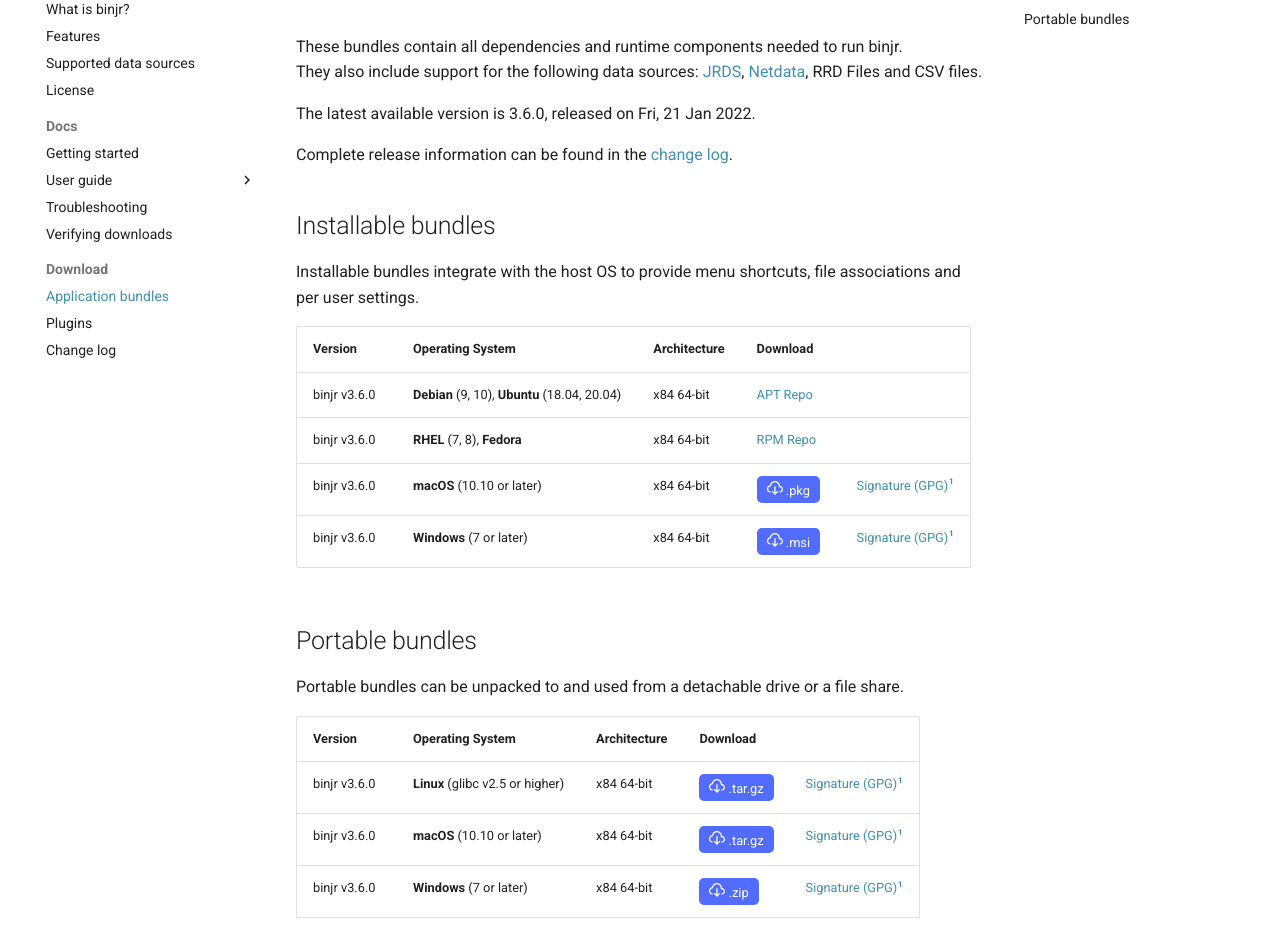
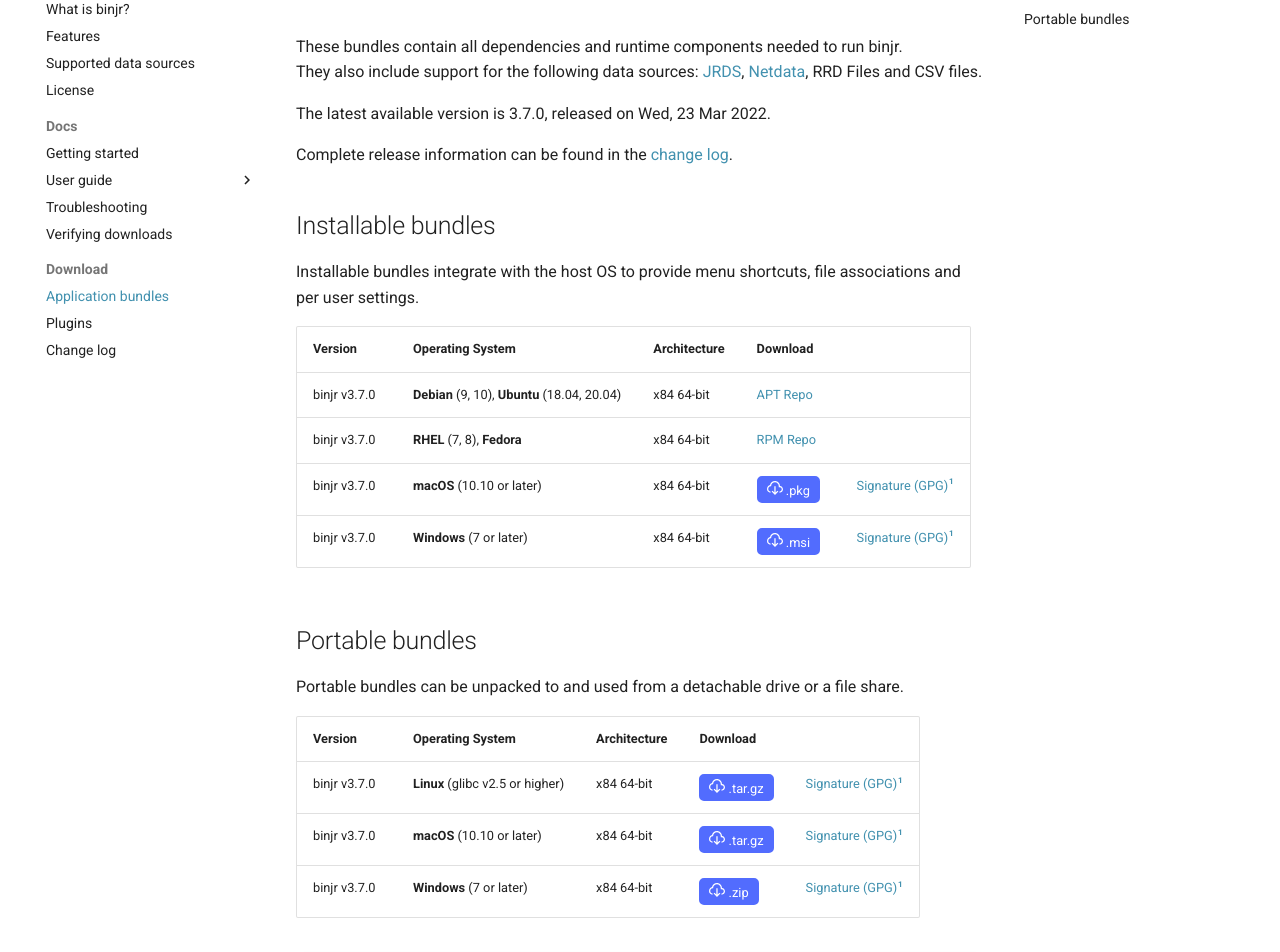
Before and after one commit to binjr/binjr.github.io, an MkDocs documentation site: the page built from docs/download/latest_release.md, in a window 1280 px wide and 1400 px high. Shown: the part 146-1098 px from the top of the window. Built offline with MkDocs 1.6.1 and Material for MkDocs 9.7.7, drawn with Linux system fonts in a browser that asks for light colours; comment, search, counter and statistics services are not loaded.

Commit message:
Release  v3.7.0

```diff
--- a/docs/download/latest_release.md
+++ b/docs/download/latest_release.md
@@ -4,7 +4,7 @@
 They also include support for the following data sources:
 [JRDS](https://github.com/fbacchella/jrds), [Netdata](https://www.netdata.cloud), RRD Files and CSV files.
 
-The latest available version is 3.6.0, released on Fri, 21 Jan 2022.
+The latest available version is 3.7.0, released on Wed, 23 Mar 2022.
 
 Complete release information can be found in the [change log](CHANGELOG.md).
 
@@ -35,10 +35,10 @@
 
 |Version     | Operating System       |  Architecture        |  Download  | |
 |----------|----------|----------|------|----|
-| binjr v3.6.0 | **Debian** (9, 10), **Ubuntu** (18.04, 20.04)| x84 64-bit | [APT Repo](https://repos.binjr.eu/apt) |   |
-| binjr v3.6.0 | **RHEL** (7, 8), **Fedora**| x84 64-bit | [RPM Repo](https://repos.binjr.eu/rpm) |   |
-| binjr v3.6.0 | **macOS** (10.10 or later)| x84 64-bit |  [<button ><img alt="" src="../../assets/images/download.svg"> .pkg</button>](https://github.com/binjr/binjr/releases/download/v3.6.0/binjr-3.6.0_mac-x86_64.pkg) | [Signature (GPG)](https://github.com/binjr/binjr/releases/download/v3.6.0/binjr-3.6.0_mac-x86_64.pkg.asc)[^1] |
-| binjr v3.6.0 | **Windows** (7 or later)| x84 64-bit | [<button><img alt="" src="../../assets/images/download.svg"> .msi</button>](https://github.com/binjr/binjr/releases/download/v3.6.0/binjr-3.6.0_windows-amd64.msi) | [Signature (GPG)](https://github.com/binjr/binjr/releases/download/v3.6.0/binjr-3.6.0_windows-amd64.msi.asc)[^1] |
+| binjr v3.7.0 | **Debian** (9, 10), **Ubuntu** (18.04, 20.04)| x84 64-bit | [APT Repo](https://repos.binjr.eu/apt) |   |
+| binjr v3.7.0 | **RHEL** (7, 8), **Fedora**| x84 64-bit | [RPM Repo](https://repos.binjr.eu/rpm) |   |
+| binjr v3.7.0 | **macOS** (10.10 or later)| x84 64-bit |  [<button ><img alt="" src="../../assets/images/download.svg"> .pkg</button>](https://github.com/binjr/binjr/releases/download/v3.7.0/binjr-3.7.0_mac-x86_64.pkg) | [Signature (GPG)](https://github.com/binjr/binjr/releases/download/v3.7.0/binjr-3.7.0_mac-x86_64.pkg.asc)[^1] |
+| binjr v3.7.0 | **Windows** (7 or later)| x84 64-bit | [<button><img alt="" src="../../assets/images/download.svg"> .msi</button>](https://github.com/binjr/binjr/releases/download/v3.7.0/binjr-3.7.0_windows-amd64.msi) | [Signature (GPG)](https://github.com/binjr/binjr/releases/download/v3.7.0/binjr-3.7.0_windows-amd64.msi.asc)[^1] |
 
 ## Portable bundles
 
@@ -46,9 +46,9 @@
 
 |Version     | Operating System       |  Architecture        |  Download  | |
 |----------|----------|----------|------|----|
-| binjr v3.6.0 | **Linux** (glibc v2.5 or higher)| x84 64-bit | [<button ><img alt="" src="../../assets/images/download.svg"> .tar.gz</button>](https://github.com/binjr/binjr/releases/download/v3.6.0/binjr-3.6.0_linux-amd64.tar.gz)| [Signature (GPG)](https://github.com/binjr/binjr/releases/download/v3.6.0/binjr-3.6.0_linux-amd64.tar.gz.asc)[^1]  |
-| binjr v3.6.0 | **macOS** (10.10 or later)| x84 64-bit | [<button ><img alt="" src="../../assets/images/download.svg"> .tar.gz</button>](https://github.com/binjr/binjr/releases/download/v3.6.0/binjr-3.6.0_mac-x86_64.tar.gz) | [Signature (GPG)](https://github.com/binjr/binjr/releases/download/v3.6.0/binjr-3.6.0_mac-x86_64.tar.gz.asc)[^1] |
-| binjr v3.6.0 | **Windows** (7 or later)| x84 64-bit | [<button><img alt="" src="../../assets/images/download.svg"> .zip</button>](https://github.com/binjr/binjr/releases/download/v3.6.0/binjr-3.6.0_windows-amd64.zip)  | [Signature (GPG)](https://github.com/binjr/binjr/releases/download/v3.6.0/binjr-3.6.0_windows-amd64.zip.asc)[^1] |
+| binjr v3.7.0 | **Linux** (glibc v2.5 or higher)| x84 64-bit | [<button ><img alt="" src="../../assets/images/download.svg"> .tar.gz</button>](https://github.com/binjr/binjr/releases/download/v3.7.0/binjr-3.7.0_linux-amd64.tar.gz)| [Signature (GPG)](https://github.com/binjr/binjr/releases/download/v3.7.0/binjr-3.7.0_linux-amd64.tar.gz.asc)[^1]  |
+| binjr v3.7.0 | **macOS** (10.10 or later)| x84 64-bit | [<button ><img alt="" src="../../assets/images/download.svg"> .tar.gz</button>](https://github.com/binjr/binjr/releases/download/v3.7.0/binjr-3.7.0_mac-x86_64.tar.gz) | [Signature (GPG)](https://github.com/binjr/binjr/releases/download/v3.7.0/binjr-3.7.0_mac-x86_64.tar.gz.asc)[^1] |
+| binjr v3.7.0 | **Windows** (7 or later)| x84 64-bit | [<button><img alt="" src="../../assets/images/download.svg"> .zip</button>](https://github.com/binjr/binjr/releases/download/v3.7.0/binjr-3.7.0_windows-amd64.zip)  | [Signature (GPG)](https://github.com/binjr/binjr/releases/download/v3.7.0/binjr-3.7.0_windows-amd64.zip.asc)[^1] |
 
 [^1]: [How to verify the integrity of the downloaded file?](/documentation/verify-signature/)
 
```
Also changed, not shown: docs/download/CHANGELOG.md (+15 -2 lines), 1 other file.
